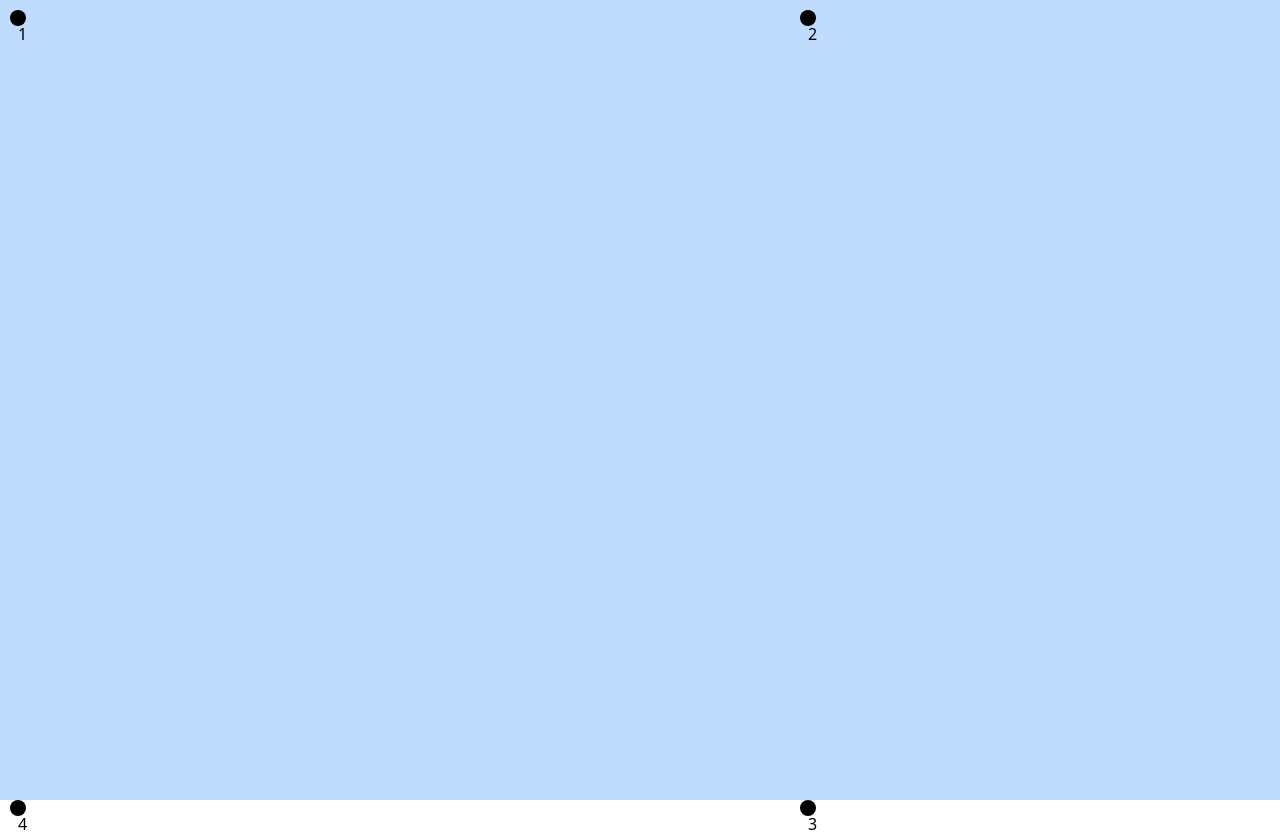
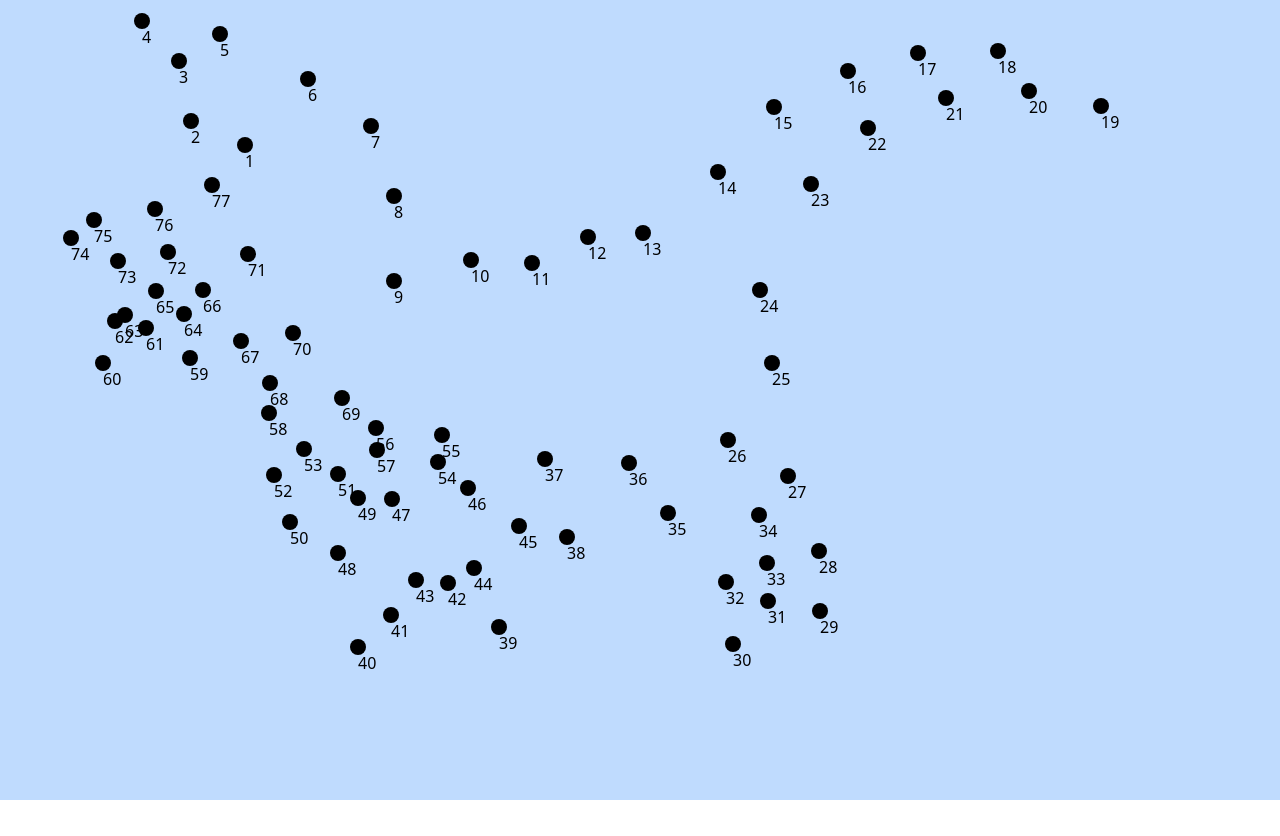
Before and after one commit to PPadilla44/connections, a Next.js app: page / in a window 1280 px wide. After the commit the page ends 800 px from the top, so only its background shows below. Built offline with nearby package versions, Linux system fonts and the light colour scheme.

Commit message:
dino loaded into index

```diff
--- a/pages/index.jsx
+++ b/pages/index.jsx
@@ -5,13 +5,86 @@ export default function Home() {
   const [first, setFirst] = useState(null);
 
   const points = {
-    1: { x: 10, y: 10 },
-    2: { x: 800, y: 10 },
-    3: { x: 800, y: 800 },
-    4: { x: 10, y: 800 },
-  }
+    1: { x: 237, y: 137 },
+    2: { x: 183, y: 113 },
+    3: { x: 171, y: 53 },
+    4: { x: 134, y: 13 },
+    5: { x: 212, y: 26 },
+    6: { x: 300, y: 71 },
+    7: { x: 363, y: 118 },
+    8: { x: 386, y: 188 },
+    9: { x: 386, y: 273 },
+    10: { x: 463, y: 252 },
+    11: { x: 524, y: 255 },
+    12: { x: 580, y: 229 },
+    13: { x: 635, y: 225 },
+    14: { x: 710, y: 164 },
+    15: { x: 766, y: 99 },
+    16: { x: 840, y: 63 },
+    17: { x: 910, y: 45 },
+    18: { x: 990, y: 43 },
+    19: { x: 1093, y: 98 },
+    20: { x: 1021, y: 83 },
+    21: { x: 938, y: 90 },
+    22: { x: 860, y: 120 },
+    23: { x: 803, y: 176 },
+    24: { x: 752, y: 282 },
+    25: { x: 764, y: 355 },
+    26: { x: 720, y: 432 },
+    27: { x: 780, y: 468 },
+    28: { x: 811, y: 543 },
+    29: { x: 812, y: 603 },
+    30: { x: 725, y: 636 },
+    31: { x: 760, y: 593 },
+    32: { x: 718, y: 574 },
+    33: { x: 759, y: 555 },
+    34: { x: 751, y: 507 },
+    35: { x: 660, y: 505 },
+    36: { x: 621, y: 455 },
+    37: { x: 537, y: 451 },
+    38: { x: 559, y: 529 },
+    39: { x: 491, y: 619 },
+    40: { x: 350, y: 639 },
+    41: { x: 383, y: 607 },
+    42: { x: 440, y: 575 },
+    43: { x: 408, y: 572 },
+    44: { x: 466, y: 560 },
+    45: { x: 511, y: 518 },
+    46: { x: 460, y: 480 },
+    47: { x: 384, y: 491 },
+    48: { x: 330, y: 545 },
+    49: { x: 350, y: 490 },
+    50: { x: 282, y: 514 },
+    51: { x: 330, y: 466 },
+    52: { x: 266, y: 467 },
+    53: { x: 296, y: 441 },
+    54: { x: 430, y: 454 },
+    55: { x: 434, y: 427 },
+    56: { x: 368, y: 420 },
+    57: { x: 369, y: 442 },
+    58: { x: 261, y: 405 },
+    59: { x: 182, y: 350 },
+    60: { x: 95, y: 355 },
+    61: { x: 138, y: 320 },
+    62: { x: 107, y: 313 },
+    63: { x: 117, y: 307 },
+    64: { x: 176, y: 306 },
+    65: { x: 148, y: 283 },
+    66: { x: 195, y: 282 },
+    67: { x: 233, y: 333 },
+    68: { x: 262, y: 375 },
+    69: { x: 334, y: 390 },
+    70: { x: 285, y: 325 },
+    71: { x: 240, y: 246 },
+    72: { x: 160, y: 244 },
+    73: { x: 110, y: 253 },
+    74: { x: 63, y: 230 },
+    75: { x: 86, y: 212 },
+    76: { x: 147, y: 201 },
+    77: { x: 204, y: 177 }
+}
 
-  const win = 3;
+const win = 76;
 
   const [lines, setLines] = useState([])
 
```
